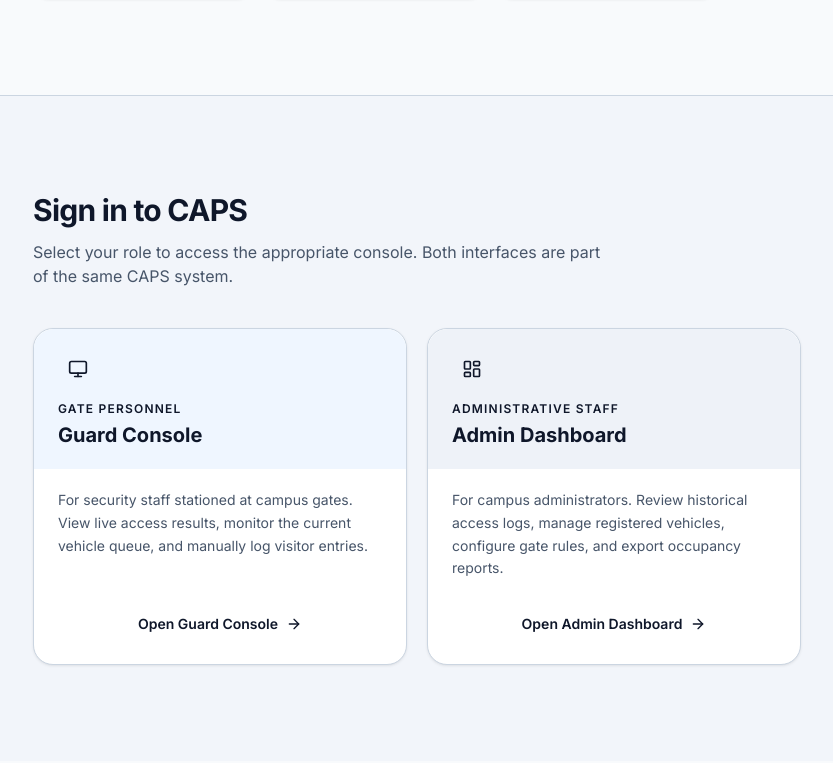
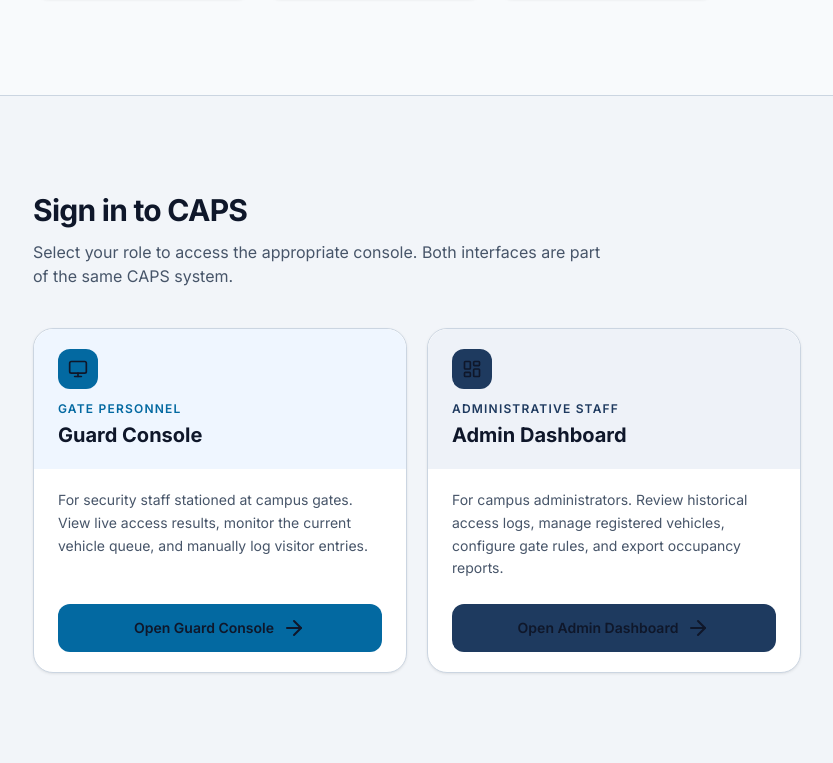
Before and after one commit to mattnotfound11/CAPS, a Next.js app in the folder caps-landing/: page / in a window 1280 px wide. Shown: the part 617-1380 px from the top of the page, without its empty margins (55-888 px from the left). Built offline with nearby package versions, Linux system fonts and the light colour scheme.

Commit message:
style: move hardcoded accent colors to tokens, card-interactive hover lift, 44px CTA touch targets (ui-ux-pro-max landing + pro-rules pass)

```diff
--- a/caps-landing/src/components/LoginEntryCards.tsx
+++ b/caps-landing/src/components/LoginEntryCards.tsx
@@ -5,11 +5,18 @@ import { Monitor, LayoutDashboard, ArrowRight } from "lucide-react";
  * LoginEntryCards
  *
  * Two clearly-distinguished login entry points:
- *  - Guard Console: blue accent — for security personnel at the gate.
- *  - Admin Dashboard: navy — for campus admin staff.
+ *  - Guard Console: access-control blue (--color-accent)
+ *  - Admin Dashboard: institutional navy (--color-admin)
  *
- * NOTE: The `href` values below are placeholders pointing to the sibling apps.
- * Update them to the actual Guard Console and Admin Dashboard URLs once known.
+ * NOTE: href values are placeholders — update to actual app URLs once known.
+ *
+ * Design polish (ui-ux-pro-max pass):
+ *  - Hardcoded accentMuted hex values moved to CSS custom properties
+ *    (--color-accent-subtle, --color-admin-subtle) in globals.css
+ *  - Hover lift via shared .card-interactive utility (motion token, no bounce)
+ *  - CTA buttons meet min 44px touch target (py-3 + text = ~44px)
+ *  - Icon stroke unified to 2; sized via --icon-md token
+ *  - Active state on CTA via :active scale (no layout shift per pro-rules)
  */
 
 const entries = [
@@ -20,9 +27,9 @@ const entries = [
     description:
       "For security staff stationed at campus gates. View live access results, monitor the current vehicle queue, and manually log visitor entries.",
     href: "/guard/login", // TODO: update to actual Guard Console URL
-    accent: "var(--color-accent)",       // #0369A1 — trust blue
-    accentText: "var(--color-on-accent)",
-    accentMuted: "#EFF6FF",
+    accentVar: "var(--color-accent)",
+    accentTextVar: "var(--color-on-accent)",
+    accentSubtleVar: "var(--color-accent-subtle)",
     icon: Monitor,
     cta: "Open Guard Console",
   },
@@ -33,9 +40,9 @@ const entries = [
     description:
       "For campus administrators. Review historical access logs, manage registered vehicles, configure gate rules, and export occupancy reports.",
     href: "/admin/login", // TODO: update to actual Admin Dashboard URL
-    accent: "var(--color-admin)",        // #1E3A5F — institutional navy
-    accentText: "var(--color-on-admin)",
-    accentMuted: "#EEF2F8",
+    accentVar: "var(--color-admin)",
+    accentTextVar: "var(--color-on-admin)",
+    accentSubtleVar: "var(--color-admin-subtle)",
     icon: LayoutDashboard,
     cta: "Open Admin Dashboard",
   },
@@ -45,7 +52,7 @@ export function LoginEntryCards() {
   return (
     <section
       aria-labelledby="login-heading"
-      className="border-t border-[var(--color-border)] bg-[var(--color-muted)]/40"
+      className="border-t border-[var(--color-border)] bg-[var(--color-muted)]/40 animate-section animate-section-delay-1"
     >
       <div className="mx-auto max-w-6xl px-[var(--spacing-gutter)] py-[var(--spacing-section)]">
         {/* Section heading */}
@@ -71,36 +78,42 @@ export function LoginEntryCards() {
               title,
               description,
               href,
-              accent,
-              accentText,
-              accentMuted,
+              accentVar,
+              accentTextVar,
+              accentSubtleVar,
               icon: Icon,
               cta,
             }) => (
               <article
                 key={id}
-                className="group flex flex-col rounded-[var(--radius-2xl)] border border-[var(--color-border)] bg-[var(--color-card)] shadow-[var(--shadow-card)] transition-shadow duration-200 hover:shadow-[var(--shadow-card-hover)]"
+                /* card-interactive: shared hover lift utility (motion token, no bounce) */
+                className="card-interactive group flex flex-col rounded-[var(--radius-2xl)] border border-[var(--color-border)] bg-[var(--color-card)] shadow-[var(--shadow-card)]"
                 aria-label={`${title} login`}
               >
-                {/* Card header stripe */}
+                {/* Card header stripe — color from token, not hardcoded hex */}
                 <div
                   className="rounded-t-[var(--radius-2xl)] px-6 py-5"
-                  style={{ backgroundColor: accentMuted }}
+                  style={{ backgroundColor: accentSubtleVar }}
                 >
+                  {/* Icon badge — decorative (beside visible heading text), aria-hidden */}
                   <span
                     className="mb-3 inline-flex h-10 w-10 items-center justify-center rounded-[var(--radius-lg)]"
-                    style={{ backgroundColor: accent }}
+                    style={{ backgroundColor: accentVar }}
                     aria-hidden="true"
                   >
+                    {/* strokeWidth 2 — unified per pro-rules stroke consistency */}
                     <Icon
-                      className="h-5 w-5"
-                      style={{ color: accentText }}
+                      style={{
+                        width: "var(--icon-md)",
+                        height: "var(--icon-md)",
+                        color: accentTextVar,
+                      }}
                       strokeWidth={2}
                     />
                   </span>
                   <p
                     className="text-xs font-semibold uppercase tracking-widest"
-                    style={{ color: accent }}
+                    style={{ color: accentVar }}
                   >
                     {role}
                   </p>
@@ -117,18 +130,32 @@ export function LoginEntryCards() {
                     {description}
                   </p>
 
-                  {/* CTA link styled as a button */}
+                  {/*
+                   * CTA button — min 44px touch target (py-3 gives ~44px total height).
+                   * :active scale via CSS to avoid layout shift (pro-rules).
+                   * hover:opacity-90 + transition use motion token durations.
+                   * aria-label gives descriptive accessible name (pro-rules).
+                   */}
                   <Link
                     href={href}
-                    className="mt-6 inline-flex cursor-pointer items-center justify-center gap-2 rounded-[var(--radius-lg)] px-5 py-2.5 text-sm font-semibold transition-opacity duration-200 hover:opacity-90 focus-visible:ring-2 focus-visible:ring-offset-2"
+                    className="mt-6 inline-flex cursor-pointer items-center justify-center gap-2 rounded-[var(--radius-lg)] px-5 py-3 text-sm font-semibold
+                      transition-opacity duration-[var(--motion-duration-base)] hover:opacity-90
+                      active:scale-[0.98] active:opacity-80
+                      focus-visible:ring-2 focus-visible:ring-offset-2"
                     style={{
-                      backgroundColor: accent,
-                      color: accentText,
+                      backgroundColor: accentVar,
+                      color: accentTextVar,
+                      transitionTimingFunction: "var(--motion-easing)",
                     }}
                     aria-label={`Sign in to the ${title}`}
                   >
                     {cta}
-                    <ArrowRight className="h-4 w-4" aria-hidden="true" />
+                    {/* ArrowRight — decorative beside CTA text, aria-hidden */}
+                    <ArrowRight
+                      style={{ width: "var(--icon-sm)", height: "var(--icon-sm)" }}
+                      strokeWidth={2}
+                      aria-hidden="true"
+                    />
                   </Link>
                 </div>
               </article>
```
